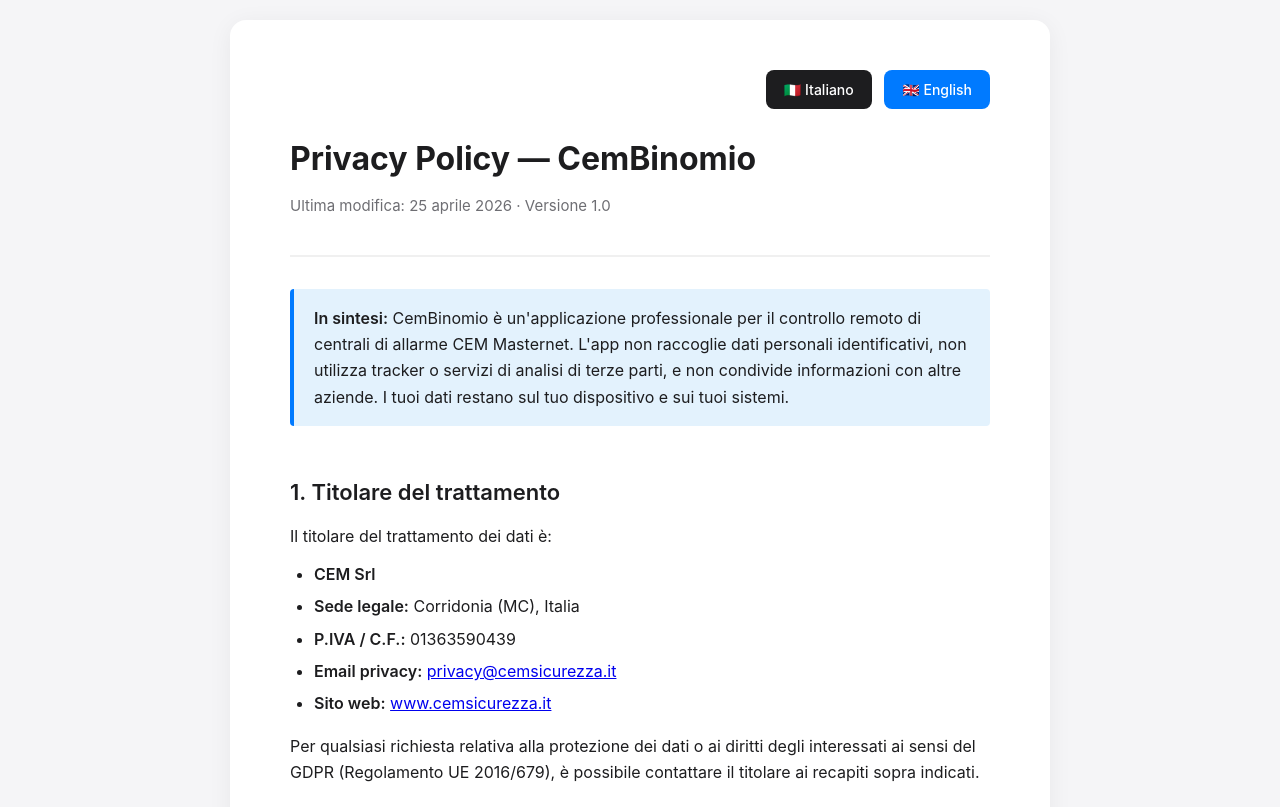
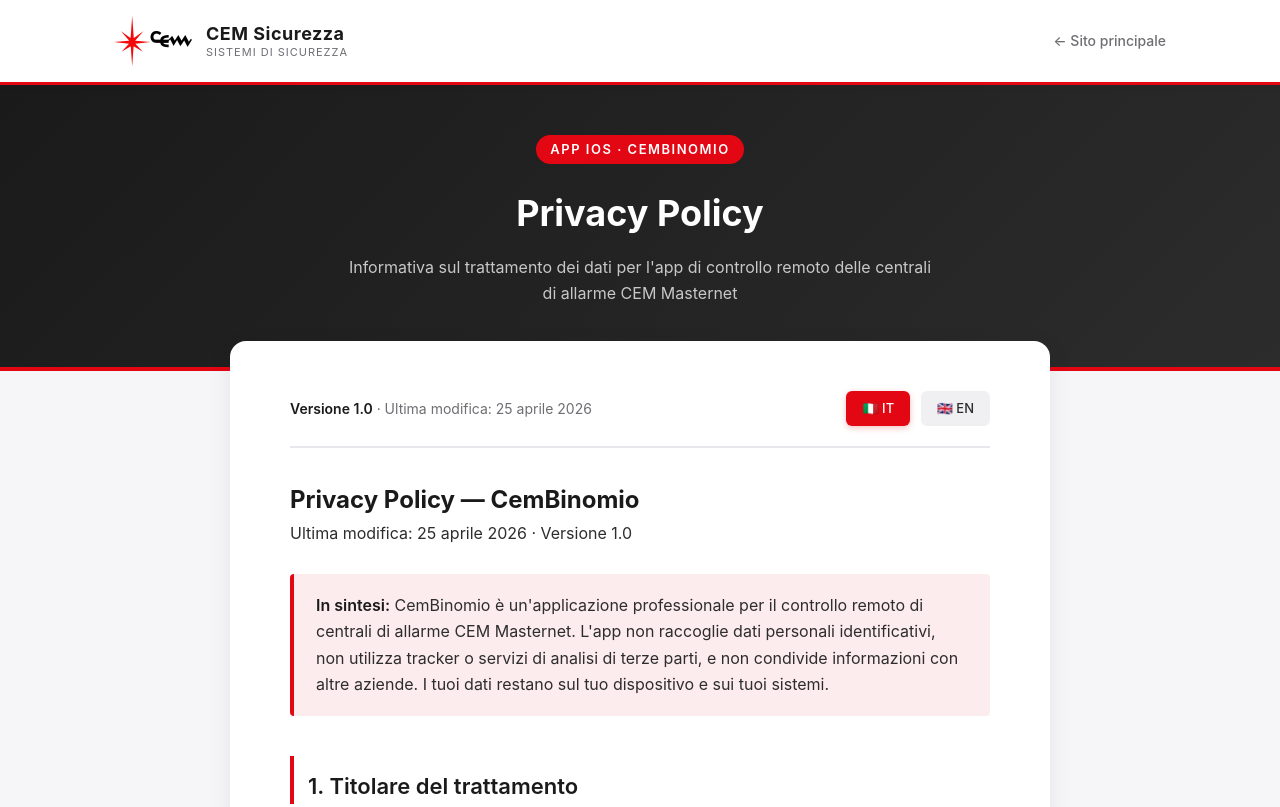
Before and after one commit to cri900/cembinomio-privacy, a plain HTML site: page index.html in a window 1280 px wide. Shown: the top 807 px of the page. Drawn offline with Linux system fonts and the light colour scheme.

Commit message:
Aggiunto branding CEM (logo + favicon + palette)

```diff
--- a/index.html
+++ b/index.html
@@ -4,127 +4,321 @@
 <meta charset="UTF-8">
 <meta name="viewport" content="width=device-width, initial-scale=1.0">
 <meta name="description" content="Privacy Policy CemBinomio - App iOS per il controllo remoto delle centrali di allarme CEM Masternet.">
-<title>Privacy Policy — CemBinomio</title>
+<meta name="theme-color" content="#e30613">
+<title>Privacy Policy — CemBinomio · CEM Srl</title>
+
+<link rel="icon" type="image/x-icon" href="favicon.ico">
+<link rel="icon" type="image/png" sizes="16x16" href="favicon-16.png">
+<link rel="icon" type="image/png" sizes="32x32" href="favicon-32.png">
+<link rel="icon" type="image/png" sizes="48x48" href="favicon-48.png">
+<link rel="apple-touch-icon" sizes="180x180" href="apple-touch-icon.png">
+
 <style>
+  /* === Palette CEM === */
+  :root {
+    --cem-red: #e30613;
+    --cem-red-dark: #b00410;
+    --cem-black: #1a1a1a;
+    --cem-text: #2d2d2d;
+    --cem-muted: #6e6e73;
+    --cem-bg: #f6f6f8;
+    --cem-card: #ffffff;
+    --cem-border: #e8e8ec;
+    --cem-warning-bg: #fff8e1;
+    --cem-warning-border: #ffc107;
+    --cem-info-bg: #fdecee;
+    --cem-info-border: var(--cem-red);
+  }
+
   * { box-sizing: border-box; margin: 0; padding: 0; }
+
+  html { scroll-behavior: smooth; }
+
   body {
     font-family: -apple-system, BlinkMacSystemFont, "Segoe UI", Roboto, Helvetica, Arial, sans-serif;
     line-height: 1.65;
-    color: #1d1d1f;
-    background: #f5f5f7;
-    padding: 20px;
+    color: var(--cem-text);
+    background: var(--cem-bg);
   }
+
+  /* === HEADER STILE CEM === */
+  .site-header {
+    background: #fff;
+    border-bottom: 3px solid var(--cem-red);
+    box-shadow: 0 2px 8px rgba(0,0,0,0.04);
+    position: sticky;
+    top: 0;
+    z-index: 100;
+  }
+  .site-header-inner {
+    max-width: 1100px;
+    margin: 0 auto;
+    padding: 16px 24px;
+    display: flex;
+    align-items: center;
+    justify-content: space-between;
+    gap: 20px;
+  }
+  .site-logo {
+    display: flex;
+    align-items: center;
+    gap: 14px;
+    text-decoration: none;
+  }
+  .site-logo img {
+    height: 50px;
+    width: auto;
+  }
+  .site-logo-text {
+    display: flex;
+    flex-direction: column;
+    line-height: 1.1;
+  }
+  .site-logo-name {
+    font-size: 18px;
+    font-weight: 700;
+    color: var(--cem-black);
+    letter-spacing: 0.5px;
+  }
+  .site-logo-tag {
+    font-size: 11px;
+    color: var(--cem-muted);
+    text-transform: uppercase;
+    letter-spacing: 1px;
+    margin-top: 2px;
+  }
+  .site-header-link {
+    font-size: 14px;
+    color: var(--cem-muted);
+    text-decoration: none;
+    font-weight: 500;
+  }
+  .site-header-link:hover { color: var(--cem-red); }
+
+  /* === HERO === */
+  .hero {
+    background: linear-gradient(135deg, var(--cem-black) 0%, #2c2c2c 100%);
+    color: #fff;
+    padding: 50px 24px 60px;
+    text-align: center;
+    border-bottom: 4px solid var(--cem-red);
+  }
+  .hero h1 {
+    font-size: 36px;
+    font-weight: 700;
+    margin-bottom: 10px;
+    color: #fff;
+  }
+  .hero-subtitle {
+    font-size: 16px;
+    color: rgba(255,255,255,0.75);
+    max-width: 600px;
+    margin: 0 auto;
+  }
+  .hero-app {
+    display: inline-block;
+    background: var(--cem-red);
+    color: #fff;
+    padding: 4px 14px;
+    border-radius: 20px;
+    font-size: 13px;
+    font-weight: 600;
+    text-transform: uppercase;
+    letter-spacing: 1.5px;
+    margin-bottom: 20px;
+  }
+
+  /* === MAIN CONTAINER === */
   .container {
     max-width: 820px;
-    margin: 0 auto;
-    background: #fff;
+    margin: -30px auto 40px;
+    background: var(--cem-card);
     padding: 50px 60px;
     border-radius: 16px;
-    box-shadow: 0 4px 24px rgba(0,0,0,0.06);
+    box-shadow: 0 6px 24px rgba(0,0,0,0.08);
+    position: relative;
+    z-index: 10;
   }
-  header {
-    border-bottom: 2px solid #f0f0f0;
-    padding-bottom: 24px;
+
+  .meta {
+    display: flex;
+    justify-content: space-between;
+    align-items: center;
+    flex-wrap: wrap;
+    gap: 16px;
+    border-bottom: 2px solid var(--cem-border);
+    padding-bottom: 20px;
     margin-bottom: 32px;
   }
-  h1 {
-    font-size: 32px;
-    font-weight: 700;
-    color: #1d1d1f;
-    margin-bottom: 8px;
+  .meta-version {
+    font-size: 14px;
+    color: var(--cem-muted);
   }
-  .subtitle {
-    font-size: 15px;
-    color: #6e6e73;
-  }
-  .lang-switch {
-    text-align: right;
-    margin-bottom: 24px;
-  }
+  .meta-version strong { color: var(--cem-black); }
+
   .lang-switch a {
     display: inline-block;
-    padding: 8px 18px;
-    margin-left: 8px;
-    background: #007aff;
-    color: #fff;
+    padding: 7px 16px;
+    margin-left: 6px;
+    background: #f0f0f3;
+    color: var(--cem-text);
     text-decoration: none;
-    border-radius: 8px;
-    font-size: 14px;
+    border-radius: 6px;
+    font-size: 13px;
     font-weight: 500;
+    transition: all 0.15s;
   }
   .lang-switch a.active {
-    background: #1d1d1f;
+    background: var(--cem-red);
+    color: #fff;
+    box-shadow: 0 2px 6px rgba(227,6,19,0.25);
   }
+  .lang-switch a:hover:not(.active) {
+    background: #e8e8ec;
+  }
+
+  h1, h2, h3 { color: var(--cem-black); }
   h2 {
     font-size: 22px;
     font-weight: 600;
-    color: #1d1d1f;
-    margin: 36px 0 12px;
+    margin: 40px 0 14px;
     padding-top: 12px;
+    padding-left: 14px;
+    border-left: 4px solid var(--cem-red);
   }
   h3 {
     font-size: 17px;
     font-weight: 600;
-    color: #1d1d1f;
-    margin: 20px 0 8px;
+    margin: 22px 0 10px;
   }
+
   p, li {
     font-size: 16px;
     margin-bottom: 12px;
   }
   ul, ol { padding-left: 24px; margin-bottom: 16px; }
   li { margin-bottom: 6px; }
-  strong { color: #1d1d1f; font-weight: 600; }
+  strong { color: var(--cem-black); font-weight: 600; }
+  a { color: var(--cem-red); text-decoration: none; }
+  a:hover { text-decoration: underline; }
+
   code {
     background: #f5f5f7;
     padding: 2px 6px;
     border-radius: 4px;
-    font-family: "SF Mono", Menlo, monospace;
+    font-family: "SF Mono", Menlo, Monaco, monospace;
     font-size: 14px;
+    color: var(--cem-red-dark);
+    border: 1px solid var(--cem-border);
   }
+
   .highlight {
-    background: #fff8e1;
-    border-left: 4px solid #ffc107;
+    background: var(--cem-warning-bg);
+    border-left: 4px solid var(--cem-warning-border);
     padding: 16px 20px;
     border-radius: 4px;
-    margin: 20px 0;
+    margin: 24px 0;
   }
   .info-box {
-    background: #e3f2fd;
-    border-left: 4px solid #007aff;
-    padding: 16px 20px;
+    background: var(--cem-info-bg);
+    border-left: 4px solid var(--cem-info-border);
+    padding: 18px 22px;
     border-radius: 4px;
-    margin: 20px 0;
+    margin: 28px 0;
   }
   .contact {
-    background: #f5f5f7;
-    padding: 24px;
+    background: linear-gradient(135deg, #fafafc 0%, #f0f0f3 100%);
+    padding: 28px;
     border-radius: 12px;
-    margin-top: 40px;
+    margin-top: 44px;
+    border: 1px solid var(--cem-border);
   }
-  .contact h2 { margin-top: 0; }
-  footer {
+  .contact h2 {
+    margin-top: 0;
+    border-left: none;
+    padding-left: 0;
+  }
+  .doc-footer {
     text-align: center;
-    color: #6e6e73;
+    color: var(--cem-muted);
     font-size: 13px;
     margin-top: 40px;
     padding-top: 24px;
-    border-top: 1px solid #f0f0f0;
+    border-top: 1px solid var(--cem-border);
   }
+
+  /* === SITE FOOTER === */
+  .site-footer {
+    background: var(--cem-black);
+    color: rgba(255,255,255,0.6);
+    padding: 40px 24px 30px;
+    text-align: center;
+    font-size: 13px;
+    line-height: 1.7;
+  }
+  .site-footer a { color: rgba(255,255,255,0.85); }
+  .site-footer a:hover { color: var(--cem-red); }
+  .site-footer-strong {
+    color: #fff;
+    font-weight: 600;
+    font-size: 14px;
+  }
+  .site-footer-divider {
+    color: rgba(255,255,255,0.25);
+    margin: 0 8px;
+  }
+  .site-footer-row {
+    margin-bottom: 8px;
+  }
+
   section[hidden] { display: none; }
-  @media (max-width: 600px) {
-    .container { padding: 30px 24px; }
-    h1 { font-size: 26px; }
+
+  @media (max-width: 700px) {
+    .container { padding: 32px 24px; margin: -20px 12px 30px; border-radius: 12px; }
+    .hero { padding: 36px 20px 50px; }
+    .hero h1 { font-size: 26px; }
     h2 { font-size: 19px; }
+    .site-header-inner { padding: 12px 18px; }
+    .site-logo img { height: 40px; }
+    .site-logo-name { font-size: 15px; }
+    .site-logo-tag { font-size: 10px; }
+    .meta { flex-direction: column; align-items: flex-start; }
   }
 </style>
 </head>
 <body>
+
+<header class="site-header">
+  <div class="site-header-inner">
+    <a href="https://www.cemsicurezza.it" class="site-logo" target="_blank" rel="noopener">
+      <img src="cem-logo.png" alt="CEM Sicurezza">
+      <span class="site-logo-text">
+        <span class="site-logo-name">CEM Sicurezza</span>
+        <span class="site-logo-tag">Sistemi di sicurezza</span>
+      </span>
+    </a>
+    <a href="https://www.cemsicurezza.it" class="site-header-link" target="_blank" rel="noopener">
+      ← Sito principale
+    </a>
+  </div>
+</header>
+
+<div class="hero">
+  <span class="hero-app">App iOS · CemBinomio</span>
+  <h1>Privacy Policy</h1>
+  <p class="hero-subtitle">Informativa sul trattamento dei dati per l'app di controllo remoto delle centrali di allarme CEM Masternet</p>
+</div>
+
 <div class="container">
 
-  <div class="lang-switch">
-    <a href="#" id="btn-it" class="active" onclick="setLang('it'); return false;">🇮🇹 Italiano</a>
-    <a href="#" id="btn-en" onclick="setLang('en'); return false;">🇬🇧 English</a>
+  <div class="meta">
+    <div class="meta-version">
+      <strong>Versione 1.0</strong> · Ultima modifica: 25 aprile 2026
+    </div>
+    <div class="lang-switch">
+      <a href="#" id="btn-it" class="active" onclick="setLang('it'); return false;">🇮🇹 IT</a>
+      <a href="#" id="btn-en" onclick="setLang('en'); return false;">🇬🇧 EN</a>
+    </div>
   </div>
 
   <!-- ===================== ITALIANO ===================== -->
@@ -289,8 +483,8 @@
       </ul>
     </div>
 
-    <footer>
-      © 2026 CEM Srl · Tutti i diritti riservati · CemBinomio v1.0
+    <footer class="doc-footer">
+      Versione 1.0 · Ultima modifica: 25 aprile 2026
     </footer>
   </section>
 
@@ -456,12 +650,30 @@
       </ul>
     </div>
 
-    <footer>
-      © 2026 CEM Srl · All rights reserved · CemBinomio v1.0
+    <footer class="doc-footer">
+      Version 1.0 · Last updated: April 25, 2026
     </footer>
   </section>
 
 </div>
+
+<footer class="site-footer">
+  <div class="site-footer-row">
+    <span class="site-footer-strong">CEM Srl</span>
+    <span class="site-footer-divider">·</span>
+    Corridonia (MC), Italia
+    <span class="site-footer-divider">·</span>
+    P.IVA 01363590439
+  </div>
+  <div class="site-footer-row">
+    <a href="https://www.cemsicurezza.it" target="_blank" rel="noopener">www.cemsicurezza.it</a>
+    <span class="site-footer-divider">·</span>
+    <a href="mailto:privacy@cemsicurezza.it">privacy@cemsicurezza.it</a>
+  </div>
+  <div class="site-footer-row" style="margin-top: 16px; opacity: 0.5;">
+    © 2026 CEM Srl · Privacy Policy CemBinomio iOS
+  </div>
+</footer>
 
 <script>
   function setLang(lang) {
```
Also changed, not shown: apple-touch-icon.png (added), cem-logo.png (added), favicon-16.png (added), favicon-32.png (added), favicon-48.png (added), favicon-64.png (added), favicon.ico (added).
